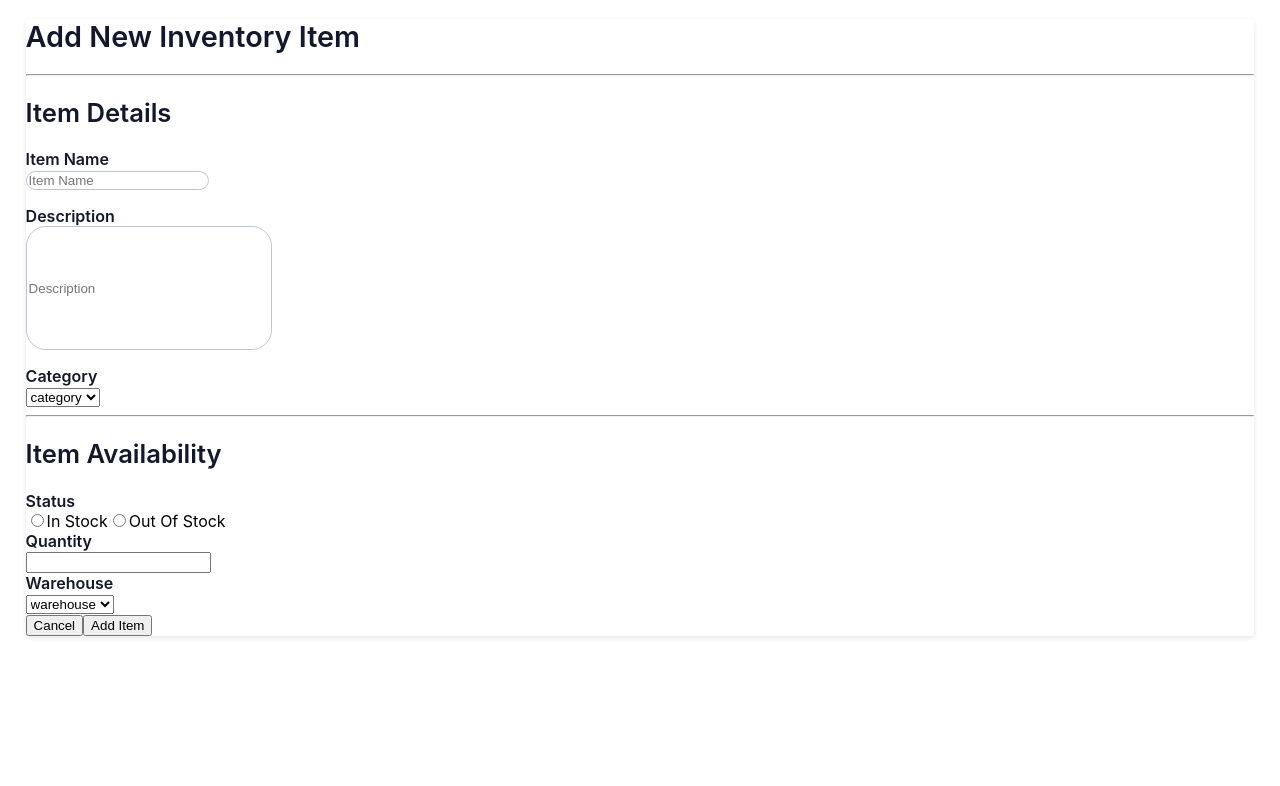
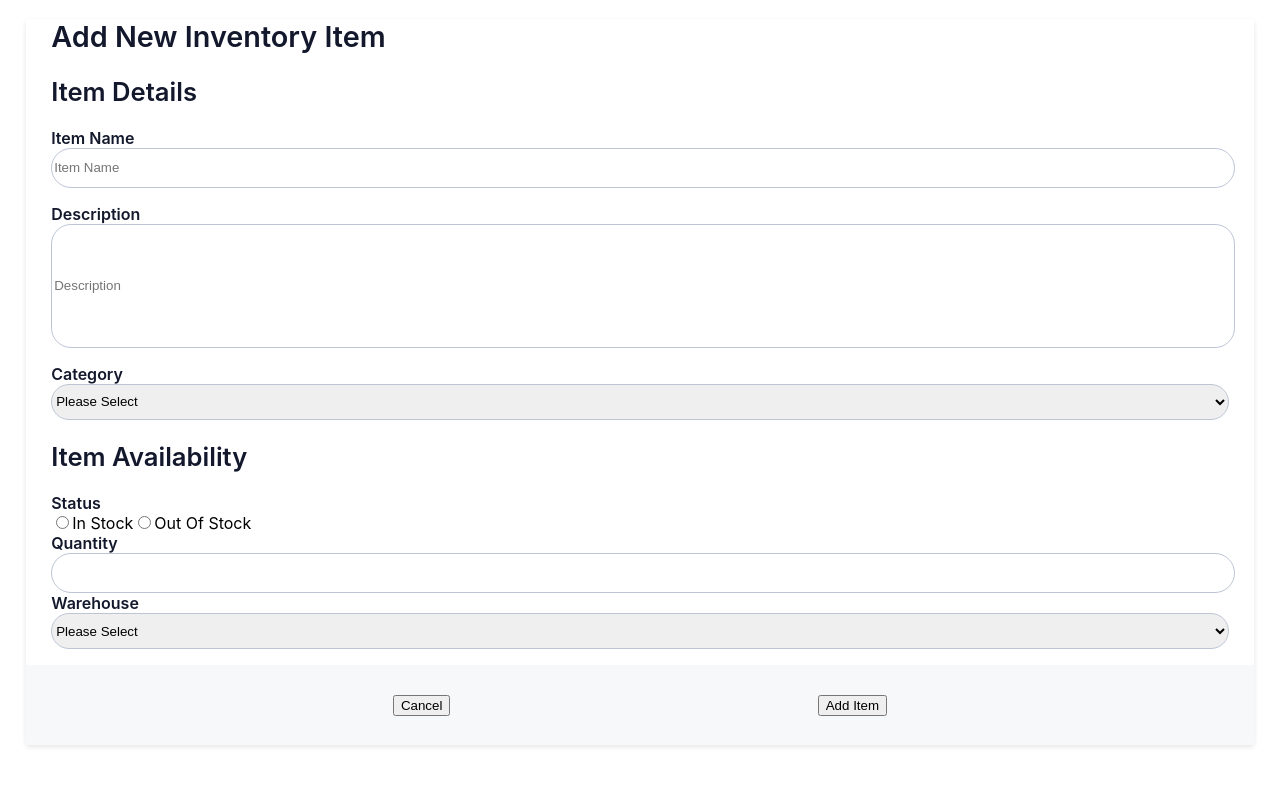
Before and after one commit to merinekh/siar-instock-client, a React (Create React App) app: page / in a window 1280 px wide. Shown: the top 786 px of the page. Built offline with nearby package versions, Linux system fonts and the light colour scheme.

Commit message:
more css complete

```diff
--- a/src/components/AddInventory/AddInventory.js
+++ b/src/components/AddInventory/AddInventory.js
@@ -7,7 +7,7 @@ function AddInventory() {
       <form className="AddInventory-form">
         <div className="AddInventory-form__top-box">
           <h1 className="AddInventory-form__header">Add New Inventory Item</h1>
-          <hr className="form-divider" />
+
           <h2 className="AddInventory-form__sub-titles">Item Details</h2>
           <label className="AddInventory-form__label-titles">Item Name</label>
           <br />
@@ -31,14 +31,11 @@ function AddInventory() {
           <br />
           <label className="AddInventory-form__label-titles">Category</label>
           <br />
-          <select
-            placeholder="Please Select"
-            className="AddInventory-form__category-dropdown"
-          >
-            <option value="category">category</option>
+          <select className="AddInventory-form__category-dropdown">
+            <option value="category">Please Select</option>
           </select>
           <br />
-          <hr />
+
           <h2 className="AddInventory-form__sub-titles">Item Availability</h2>
           <label className="AddInventory-form__label-titles">Status</label>
           <br />
@@ -60,11 +57,8 @@ function AddInventory() {
           <br />
           <label className="AddInventory-form__label-titles">Warehouse</label>
           <br />
-          <select
-            placeholder="Please Select"
-            className="AddInventory-form__warehouse-dropdown"
-          >
-            <option value="category">warehouse</option>
+          <select className="AddInventory-form__warehouse-dropdown">
+            <option value="category">Please Select</option>
           </select>
         </div>
         <div className="AddInventory-form__bottom-box">
--- a/src/components/AddInventory/AddInventory.scss
+++ b/src/components/AddInventory/AddInventory.scss
@@ -8,6 +8,19 @@
 .AddInventory-form{
     box-shadow: 0px 2px 5px rgba(19, 24, 44, 0.1);
     border-radius: 3px;
+
+    &__top-box{
+        padding-bottom: 1rem;
+        padding: 0rem 1.6rem;
+    }
+    &__bottom-box{
+        display: flex;
+        align-items: center;
+        justify-content: space-evenly;
+        height: 5rem;
+        margin: 0rem 0rem;
+        background-color: $lightGrey;
+    }
     &__header{
         font-size: 1.8rem;
         font-weight: 600;
@@ -26,15 +39,36 @@
         margin-bottom: 0rem;
     }
     &__item-name-input{
+        height: 36px;
         border: 1px solid #BDC5D5;
         margin-bottom: 1rem;
+        width: 100%;
         border-radius: 20px;
     }
     &__description-input{
         margin-bottom: 1rem;
         border-radius: 20px;
         border: 1px solid #BDC5D5;
-        width: 240px;
+        width: 100%;
         height: 120px;
     }
+    &__quantity-input{
+        height: 36px;
+        width: 100%;
+        border-radius: 20px;
+        border: 1px solid #BDC5D5;
+    }
+    &__category-dropdown{
+        height: 36px;
+        width: 100%;
+        border-radius: 20px;
+        border: 1px solid #BDC5D5;
+    }
+    &__warehouse-dropdown{
+        height: 36px;
+        width: 100%;
+        border-radius: 20px;
+        border: 1px solid #BDC5D5;
+        margin-bottom: 1rem;
+    }
 }
```
